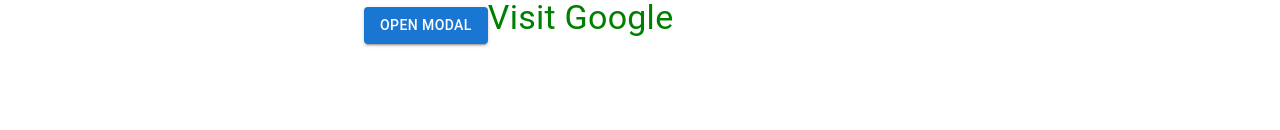
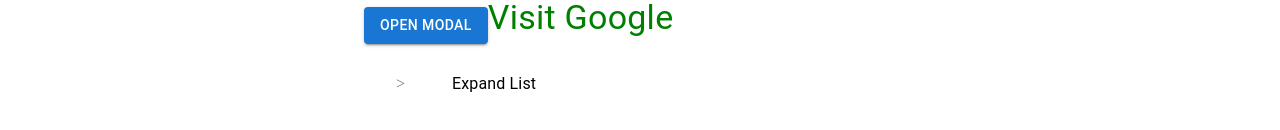
Before and after one commit to malikahsan13/material-ui-components, a React (Create React App) app: page / in a window 1280 px wide. Shown: the part 386-516 px from the top of the page. Built offline with nearby package versions, Linux system fonts and the light colour scheme.

Commit message:
added list item

```diff
--- a/src/components/Page1.js
+++ b/src/components/Page1.js
@@ -18,6 +18,12 @@
   Modal,
   Box,
   Link,
+  List,
+  ListItem,
+  ListItemButton,
+  Collapse,
+  ListItemIcon,
+  ListItemText,
 } from "@mui/material";
 import { Container } from "@mui/system";
 import React, { useState } from "react";
@@ -26,6 +32,8 @@
   const [val, setVal] = useState(0);
   const [openDialog, setOpenDialog] = useState(false);
   const [modalOpen, setModalOpen] = useState(false);
+  const arr = ["First", "Second", "Third", "Fourth", "Fifth"];
+  const [openList, setOpenList] = useState(false)
   return (
     <div>
       <AppBar position="relative">
@@ -110,6 +118,23 @@
         >
           Visit Google
         </Link>
+        <List>
+            <ListItem>
+                <ListItemButton onClick={()=>setOpenList(true)}>
+                    <ListItemIcon>{" > "}</ListItemIcon>
+                    <ListItemText primary="Expand List" />
+                </ListItemButton>
+            </ListItem>
+        </List>
+        <Collapse in={openList}>
+          <List sx={{ width:300, marginLeft:"30px" }}>
+            {arr.map((listItem)=>(
+                <ListItem key={listItem}>
+                    <ListItemButton onClick={()=>setOpenList(false)}>{listItem}</ListItemButton>
+                </ListItem>
+            ))}
+          </List>
+        </Collapse>
       </Container>
     </div>
   );
```
